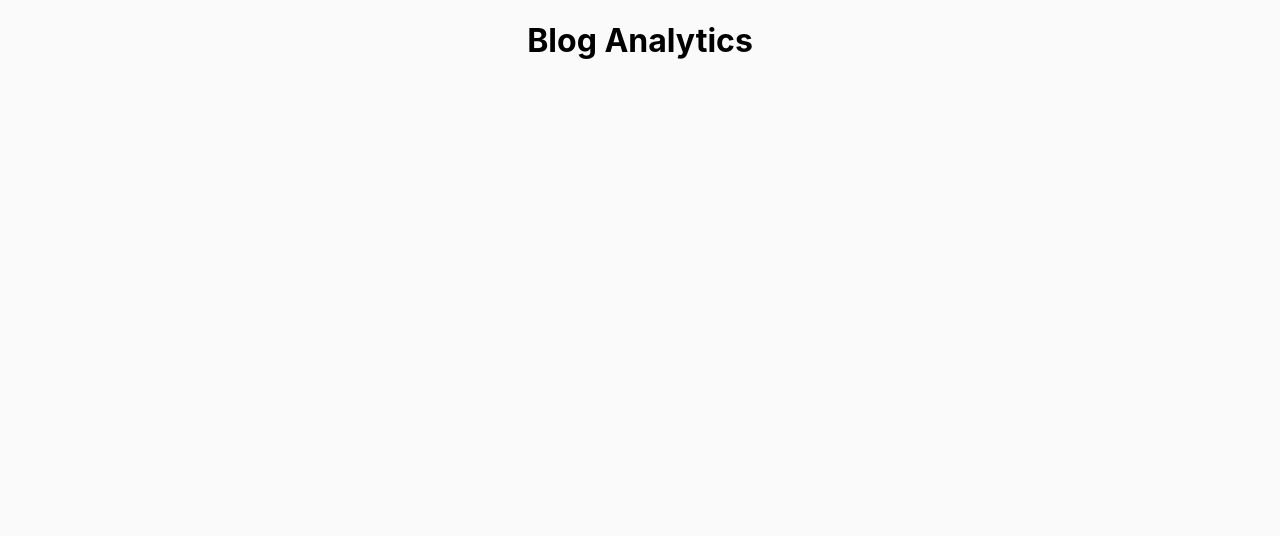
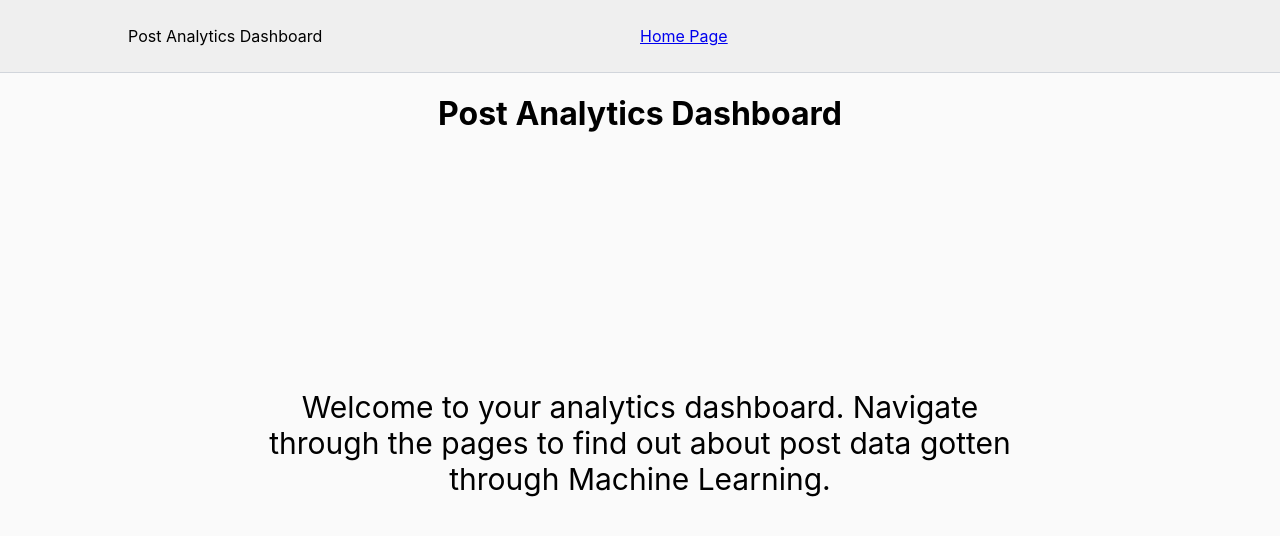
Before and after one commit to mriios/vsx-graphql, a React (Create React App) app: page / in a window 1280 px wide. Shown: the top 536 px of the page. Built offline with nearby package versions, Linux system fonts and the light colour scheme.

Commit message:
home page and router

```diff
--- a/package.json
+++ b/package.json
@@ -14,6 +14,8 @@
     "graphql": "^16.5.0",
     "react": "^18.2.0",
     "react-dom": "^18.2.0",
+    "react-router": "^6.3.0",
+    "react-router-dom": "^6.3.0",
     "react-scripts": "5.0.1",
     "typescript": "^4.7.4",
     "web-vitals": "^2.1.4"
--- a/src/App.tsx
+++ b/src/App.tsx
@@ -1,11 +1,24 @@
+import { Route, Routes } from "react-router";
+
+import HomePage from "./pages/Home/HomePage";
+import NavBar from "./components/NavBar/NavBar";
 import "./App.css";
 
-function App() {
+const commonRouteProps = {
+  strict: true,
+  exact: true
+};
+
+const App = () => {
   return (
     <div className="App">
-      <h1>Blog Analytics</h1>
+      <NavBar />
+      <h1>Post Analytics Dashboard</h1>
+      <Routes>
+        <Route {...commonRouteProps} path="/" element={<HomePage />} />
+      </Routes>
     </div>
   );
-}
+};
 
 export default App;
--- /dev/null
+++ b/src/components/NavBar/NavBar.css
@@ -0,0 +1,18 @@
+.NavBar {
+  display: flex;
+  flex-direction: row;
+  justify-content: space-between;
+  align-items: center;
+  border-bottom: 1px solid #d1d5db;;
+  background-color: #efefef;
+  max-width: 80%;
+  padding: 10px 10%;
+}
+.NavBar__Items {
+  display: flex;
+  flex-direction: row;
+  justify-content: space-between;
+  align-items: center;
+  list-style-type: none;
+  width: 50%;
+}
--- /dev/null
+++ b/src/components/NavBar/NavBar.tsx
@@ -0,0 +1,18 @@
+import { Link } from "react-router-dom";
+
+import "./NavBar.css";
+
+const NavBar = () => {
+  return (
+    <div className="NavBar">
+      <div className="NavBar__Logo">Post Analytics Dashboard</div>
+      <ul className="NavBar__Items">
+        <li>
+          <Link to="/">Home Page</Link>
+        </li>
+      </ul>
+    </div>
+  );
+};
+
+export default NavBar;
--- a/src/index.tsx
+++ b/src/index.tsx
@@ -3,13 +3,16 @@ import "./index.css";
 import App from "./App";
 import { ApolloProvider } from "@apollo/client";
 import { client } from "./apollo/client";
+import { BrowserRouter } from "react-router-dom";
 
 const root = ReactDOM.createRoot(
   document.getElementById("root") as HTMLElement
 );
 
 root.render(
-  <ApolloProvider client={client}>
-    <App />
-  </ApolloProvider>
+  <BrowserRouter>
+    <ApolloProvider client={client}>
+      <App />
+    </ApolloProvider>
+  </BrowserRouter>
 );
--- /dev/null
+++ b/src/pages/Home/HomePage.css
@@ -0,0 +1,5 @@
+.HomePage {
+  font-size: 30px;
+  max-width: 60%;
+  margin: 20% auto
+}
--- /dev/null
+++ b/src/pages/Home/HomePage.tsx
@@ -0,0 +1,12 @@
+import "./HomePage.css";
+
+const HomePage = () => {
+  return (
+    <div className="HomePage">
+      Welcome to your analytics dashboard. Navigate through the pages to find
+      out about post data gotten through Machine Learning.
+    </div>
+  );
+};
+
+export default HomePage;
```
Also changed, not shown: 1 other file (tests, documents, lock files or other folders).
